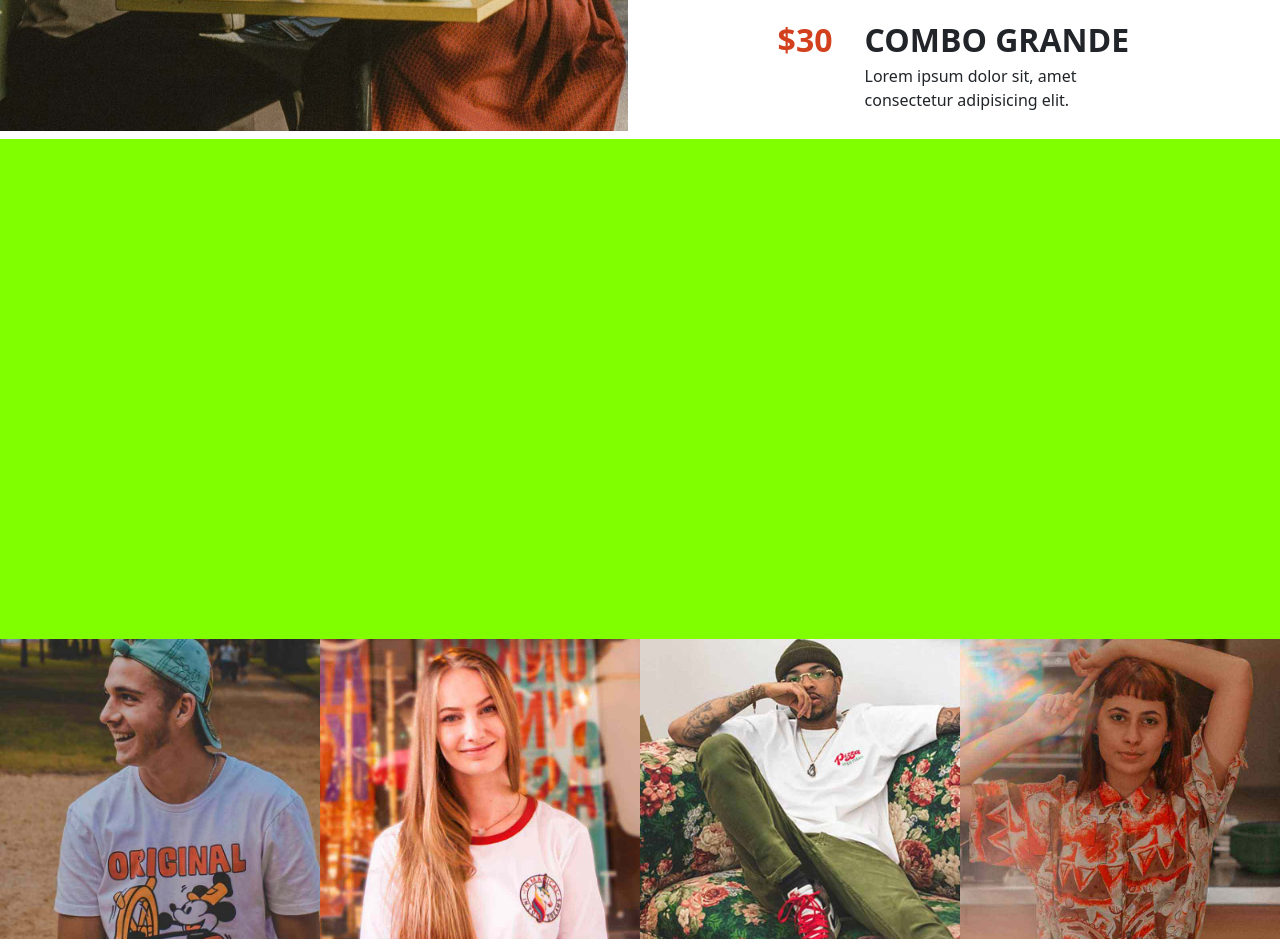
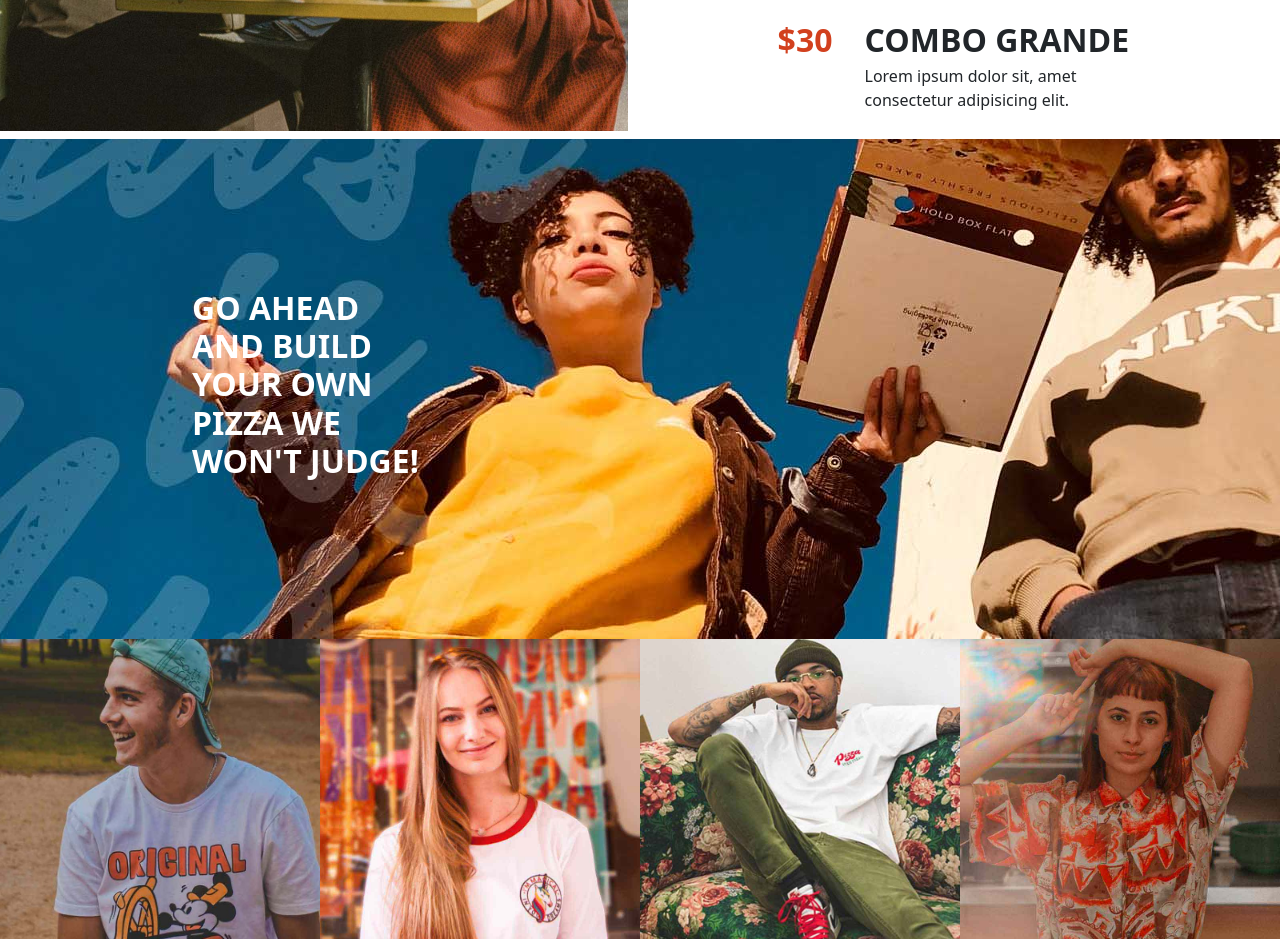
Before and after one commit to LorenzoRossini01/proj-html-vuejs, a Vue app: page / in a window 1280 px wide. Shown: the part 1800-2739 px from the top of the page. Built offline with nearby package versions, Linux system fonts and the light colour scheme.

Commit message:
feat: try making banner

```diff
--- a/src/components/AppMain.vue
+++ b/src/components/AppMain.vue
@@ -127,7 +127,11 @@ export default {
 
   <!-- banner -->
   <section>
-    <div class="banner"></div>
+    <div class="banner">
+      <div class="text-wrap">
+        <h2>go ahead and build your own pizza we won't judge!</h2>
+      </div>
+    </div>
   </section>
 
   <!-- people  -->
@@ -164,6 +168,21 @@ export default {
 .banner {
   height: 500px;
   background-color: chartreuse;
+  background-image: url("../assets/img/h3-background-img.jpg");
+  background-position: center;
+  display: flex;
+  align-items: center;
+  justify-content: center;
+
+  .text-wrap {
+    width: 70%;
+    h2 {
+      color: white;
+      text-transform: uppercase;
+      font-weight: 700;
+      width: 230px;
+    }
+  }
 }
 
 .sponsor {
```
